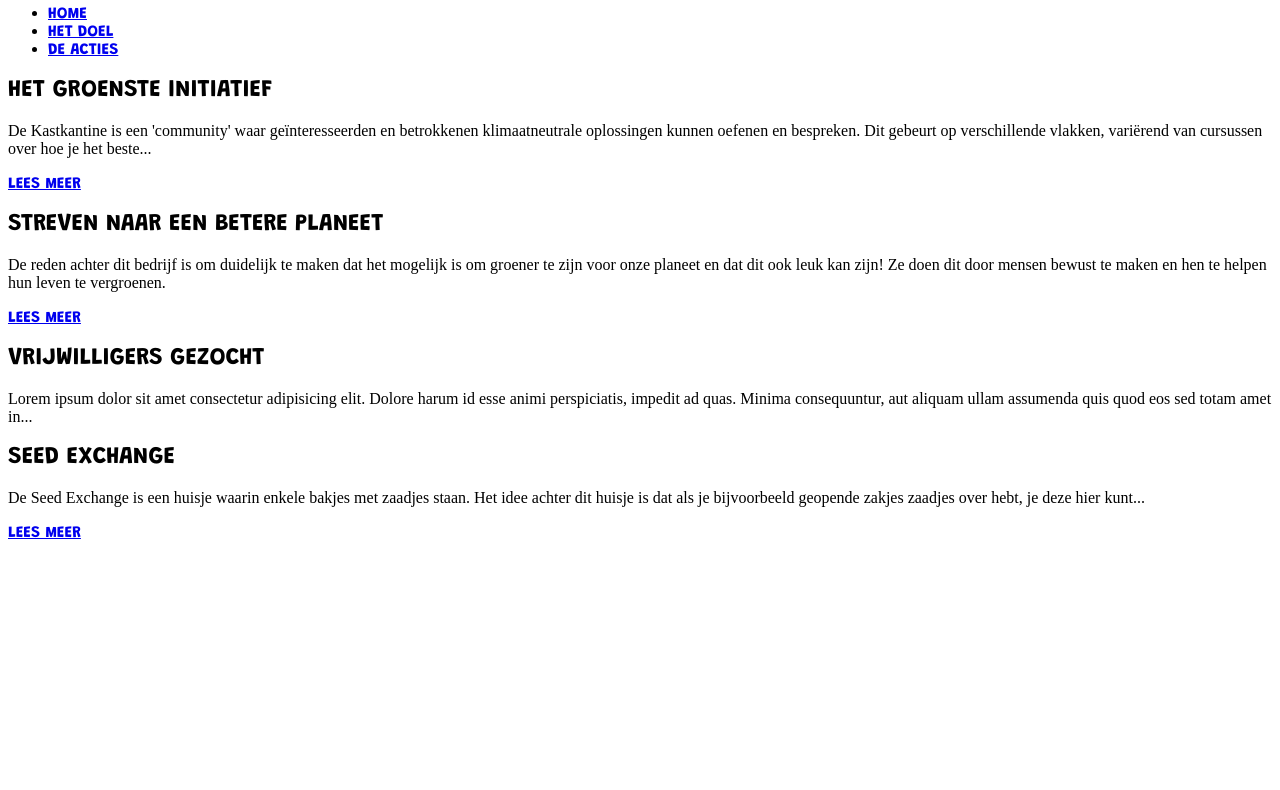
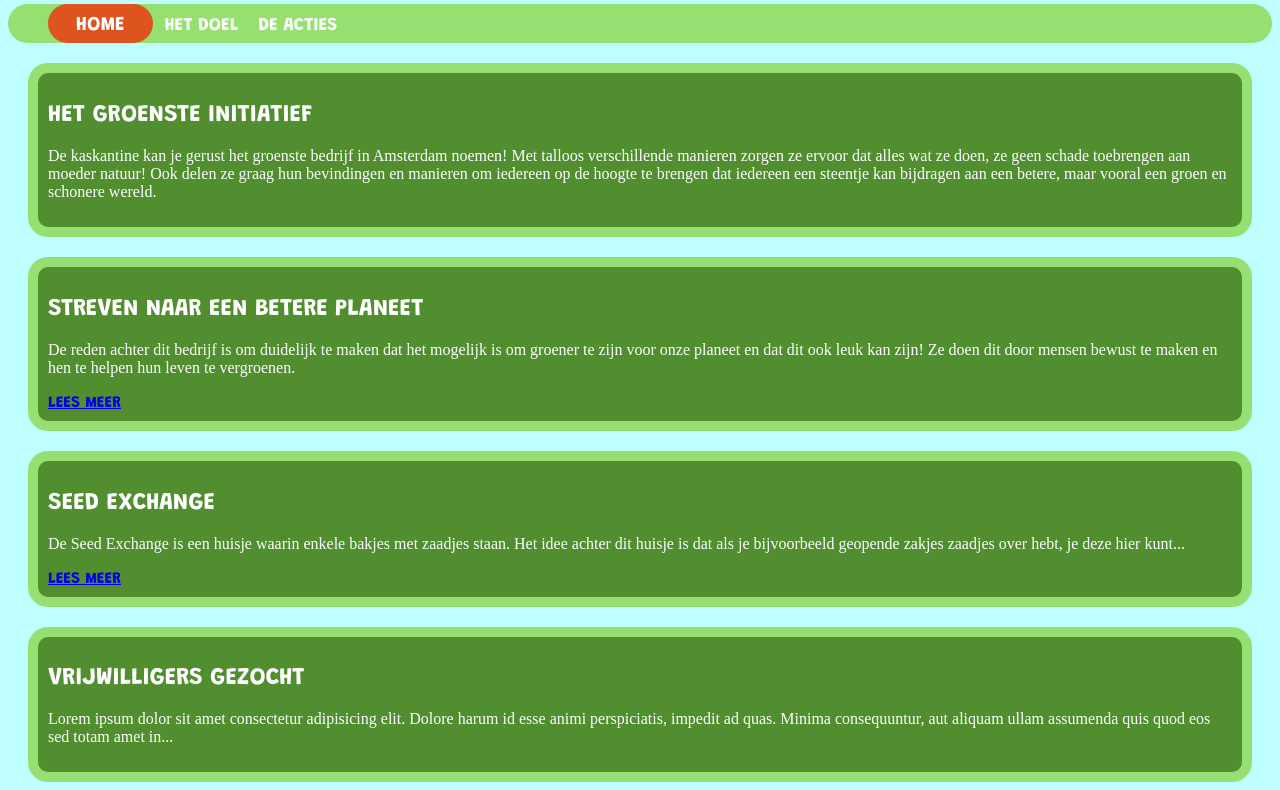
Before and after one commit to Assiemandem/kaskantine, a plain HTML site: page index.html in a window 1280 px wide. Shown: the part 361-1151 px from the top of the page. Before the commit the page ends 910 px from the top, so only its background shows below. Drawn offline with Linux system fonts and the light colour scheme.

Commit message:
basic opmaak done

```diff
--- a/index.html
+++ b/index.html
@@ -11,8 +11,8 @@
         <img src="images/kaskantine_logo.png"style="width: 100%">  <!-- HAAL DE INLINE STYLE WEG-->
         <nav>
             <ul>
-                <li>
-                    <a href="index.html">HOME</a>
+                <li class="selected">
+                    <a class="orange" href="index.html">HOME</a>
                 </li>
                 <li>
                     <a href="doel.html">HET DOEL</a>
@@ -31,9 +31,8 @@
                 HET GROENSTE INITIATIEF
             </h2>
             <p>
-                De Kastkantine is een 'community' waar geïnteresseerden en betrokkenen klimaatneutrale oplossingen kunnen oefenen en bespreken. Dit gebeurt op verschillende vlakken, variërend van cursussen over hoe je het beste...
+                De kaskantine kan je gerust het groenste bedrijf in Amsterdam noemen! Met talloos verschillende manieren zorgen ze ervoor dat alles wat ze doen, ze geen schade toebrengen aan moeder natuur! Ook delen ze graag hun bevindingen en manieren om iedereen op de hoogte te brengen dat iedereen een steentje kan bijdragen aan een betere, maar vooral een groen en schonere wereld.
             </p>
-            <a href="...">LEES MEER</a>
         </section>
 
         <section>
@@ -48,15 +47,6 @@
 
         <section>
             <h2>
-                VRIJWILLIGERS GEZOCHT
-            </h2>
-            <p>
-                Lorem ipsum dolor sit amet consectetur adipisicing elit. Dolore harum id esse animi perspiciatis, impedit ad quas. Minima consequuntur, aut aliquam ullam assumenda quis quod eos sed totam amet in...
-            </p>
-        </section>
-
-        <section>
-            <h2>
                 SEED EXCHANGE
             </h2>
             <p>
@@ -64,7 +54,14 @@
             <a href="...">LEES MEER</a>
         </section>
 
-
+        <section>
+            <h2>
+                VRIJWILLIGERS GEZOCHT
+            </h2>
+            <p>
+                Lorem ipsum dolor sit amet consectetur adipisicing elit. Dolore harum id esse animi perspiciatis, impedit ad quas. Minima consequuntur, aut aliquam ullam assumenda quis quod eos sed totam amet in...
+            </p>
+        </section>
     </main>
 </body>
 </html>
--- a/stylesheet/style.css
+++ b/stylesheet/style.css
@@ -5,10 +5,20 @@
          url('handlee-regular-webfont.woff') format('woff');
     font-weight: bolder;
     font-style: normal;
+}
 
+header{
+    background-color: #BFFFFF;
 }
+
+body{
+    background-color: #BFFFFF;
+}
+
+
 h2{
     font-family: 'Grandstander';
+    color: white;
 }
 
 a{
@@ -17,4 +27,53 @@ a{
 
 p{
     font-family: 'handlee';
+    color: white;
 }
+
+
+
+/* NAVIGATIE BALK*/
+
+nav{
+    display: inline;
+
+}
+
+nav li{
+    display: inline-block;
+    padding: 8px;
+    font-size: 18px;
+}
+
+nav li a{
+    text-decoration: none;
+    color: white;
+}
+nav ul{
+    border-radius: 100px;
+    background-color: #96e072;
+
+}
+
+
+.selected{
+    background-color: #de541e;
+    border-radius: 100px;
+    font-size: 20px;
+}
+
+.orange{
+    padding-left: 20px;
+    padding-right: 20px;
+}
+
+
+
+section{
+    padding: 10px;
+    margin: 20px;
+    border-radius: 20px;
+    border: solid #96e072 10px;
+    background-color: #508e2f
+
+}
```
Also changed, not shown: acties.html (+5 -5 lines), doel.html (+2 -2 lines), images/compostclub_logo.png (added), images/foodrescue_logo.png (added), images/lerentuinieren_logo.png (added), images/planttoplate_logo.png (added), images/seedexchange_logo.png (added).
